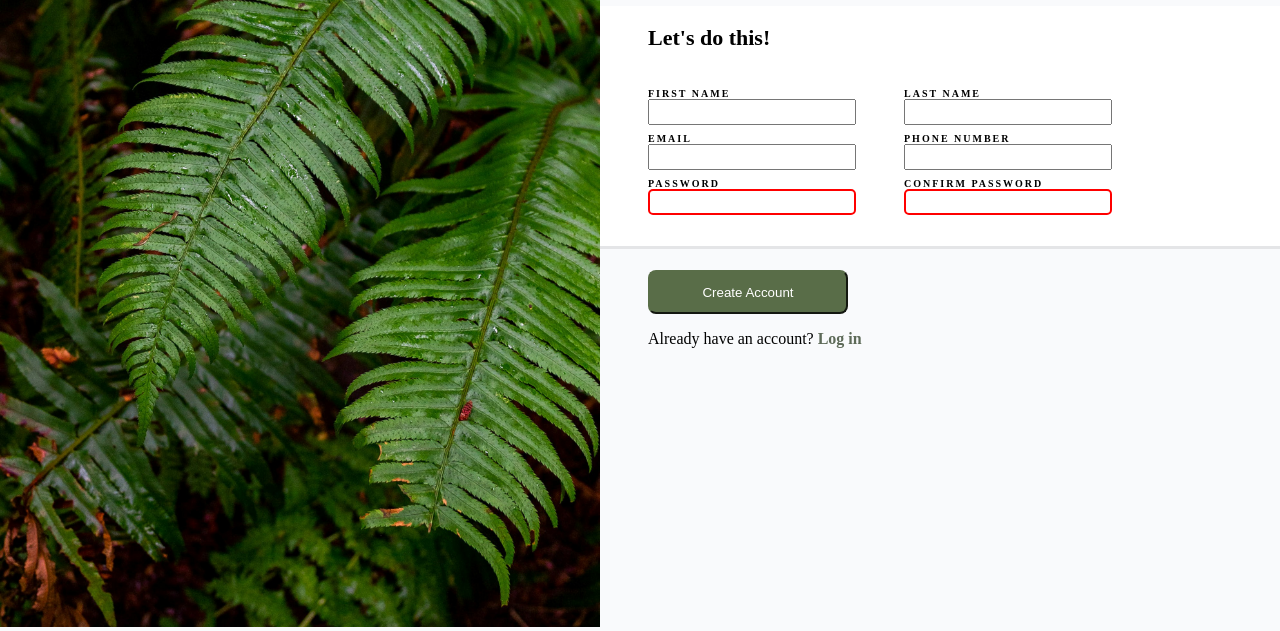
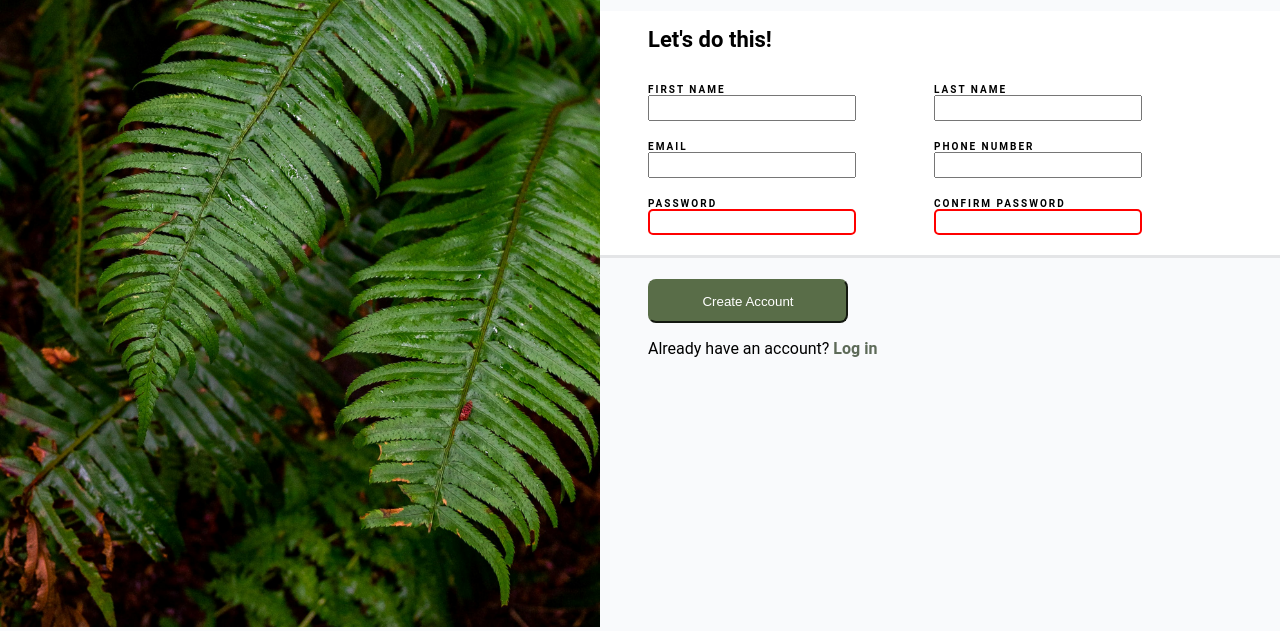
Before and after one commit to MeZeteny/signup-odin, a plain HTML site: page index.html in a window 1280 px wide. Shown: the part 273-904 px from the top of the page. Drawn offline with Linux system fonts and the light colour scheme.

Commit message:
Added fonts

```diff
--- a/style.css
+++ b/style.css
@@ -1,5 +1,14 @@
 :root {
     --padding: 6vh;
+    font-family: Roboto;
+}
+
+@font-face {
+    font-family: Roboto;
+    src: url(./Fonts/Roboto-VariableFont_wdth\,wght.ttf);
+
+    font-family: Norse-Bold;
+    src: url(./Fonts/Norse-Bold.otf);
 }
 
 body {
@@ -27,6 +36,7 @@ body {
     font-size: 80px;
     align-items: center;
     color: white;
+    font-family: Norse-Bold;
 }
 
 .logo-container img {
@@ -77,6 +87,7 @@ legend {
     font-size: 22px;
     padding-left: var(--padding);
     font-weight: 700;
+    padding-top: 16px;
 }
 
 a {
@@ -110,11 +121,13 @@ button {
     letter-spacing: 2px;
     align-items: center;
     min-height: 18vh;
+    gap: 30px;
 }
 
 .inputs input {
     width: 200px;
     height: 2.5vh;
+    margin-bottom: 20px;
 }
 
 .left-input {
```
Also changed, not shown: Fonts/Norse-Bold.otf (added), Fonts/Roboto-VariableFont_wdth,wght.ttf (added).
